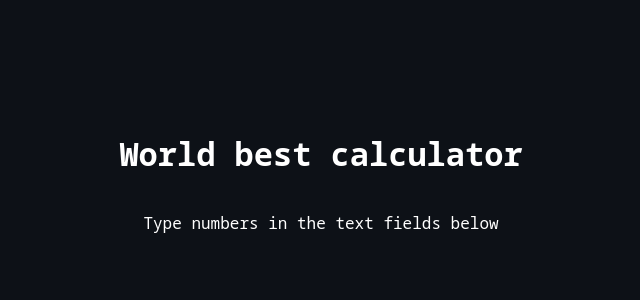
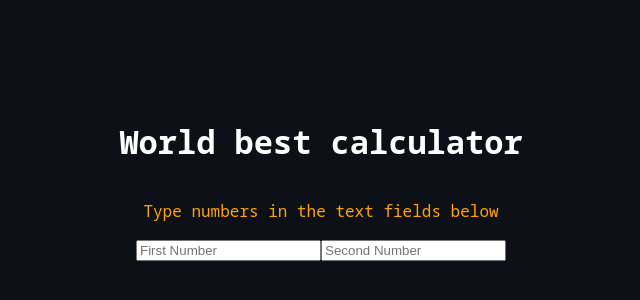
Before and after one commit to riittagerhards/calculator, a plain HTML site: page index.html in a window 1280 px wide. Shown: the part 228-528 px from the top of the page, without its empty margins (319-959 px from the left). Drawn offline with Linux system fonts and the light colour scheme.

Commit message:
Add input elements

```diff
--- /dev/null
+++ b/lib/createInputComponent.js
@@ -0,0 +1,24 @@
+import { createElement } from "./elements.js";
+
+export function createInputComponent() {
+  const inputElement1 = createElement("input", {
+    type: "number",
+    className: "input",
+    placeholder: "First Number",
+  });
+
+  const inputElement2 = createElement("input", {
+    type: "number",
+    className: "input",
+    placeholder: "Second Number",
+  });
+
+  const formElement = createElement(
+    "div",
+    {
+      className: "",
+    },
+    [inputElement1, inputElement2]
+  );
+  return formElement;
+}
--- a/main.js
+++ b/main.js
@@ -1,13 +1,16 @@
 import { createTitleComponent } from "./lib/createTitleComponent.js";
 import { createInstructionComponent } from "./lib/createInstructionComponent.js";
+import { createInputComponent } from "./lib/createInputComponent.js";
 
 function createApp() {
   const appElement = document.querySelector("#app");
   const titleComponent = createTitleComponent();
   const instructionComponent = createInstructionComponent();
+  const inputComponent = createInputComponent();
 
   appElement.append(titleComponent);
   appElement.append(instructionComponent);
+  appElement.append(inputComponent);
 }
 
 createApp();
--- a/style.css
+++ b/style.css
@@ -45,5 +45,5 @@ h5 {
   color: white;
 }
 .instruction {
-  color: white;
+  color: orange;
 }
```
